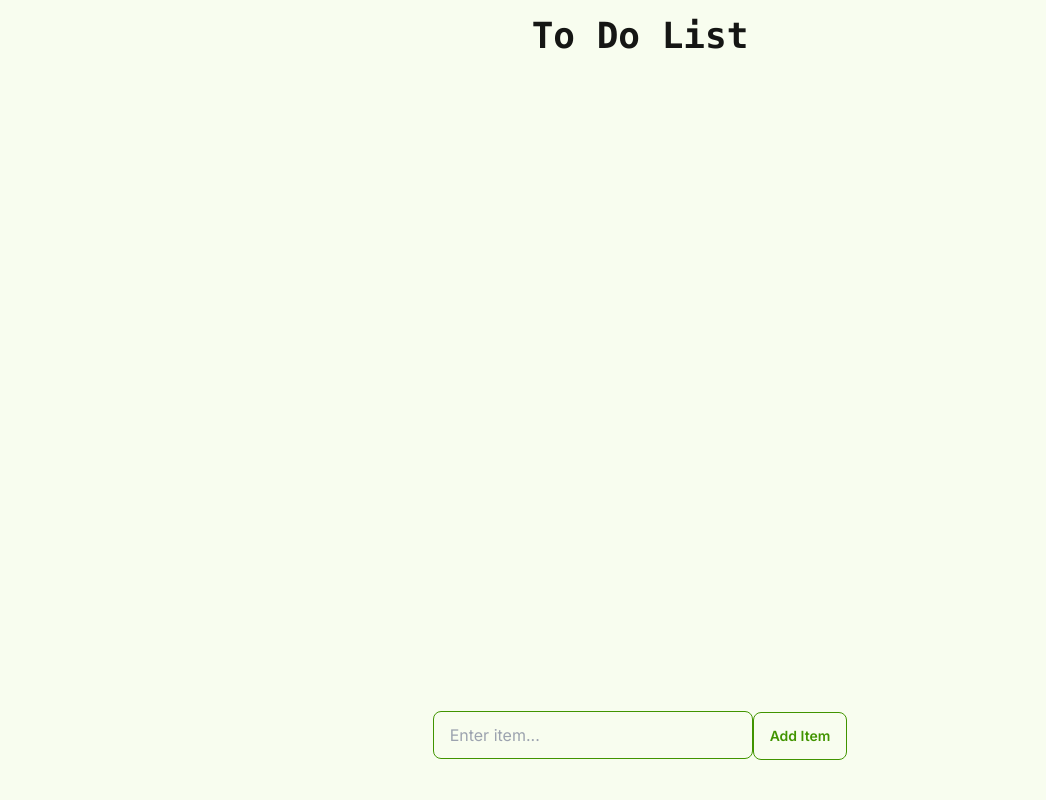
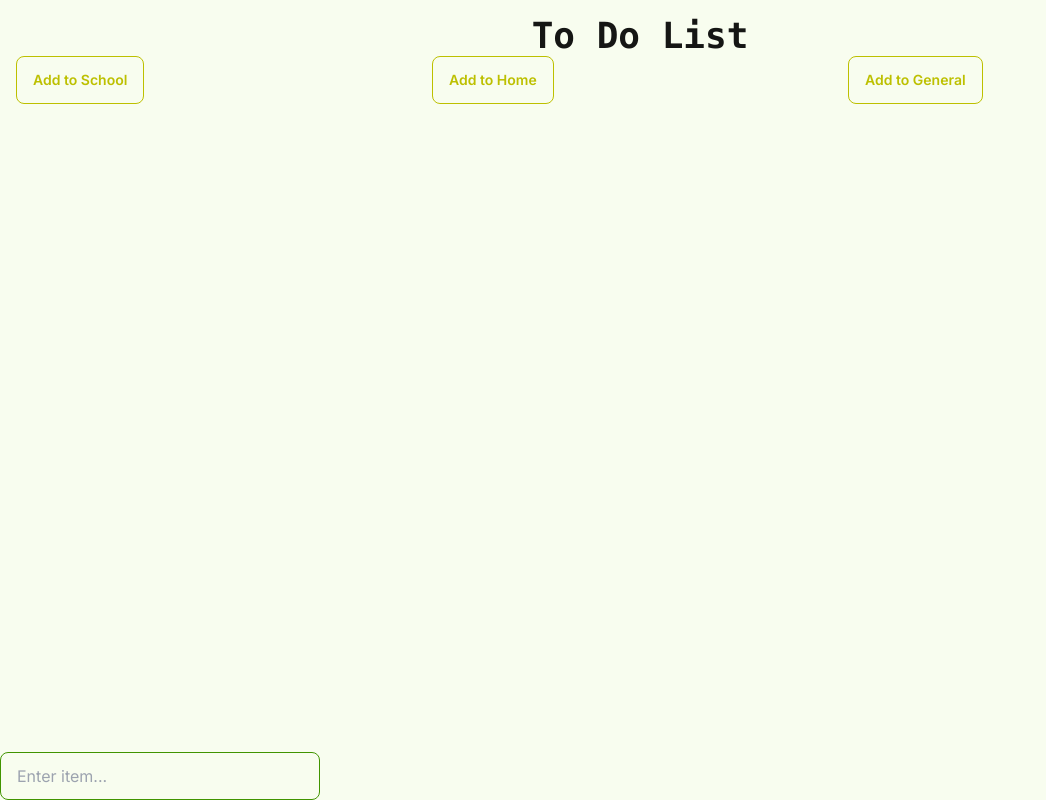
Before and after one commit to agrima1304/to-do-app, a Next.js app: page / in a window 1280 px wide. Shown: the whole page, without its empty margins (0-1046 px from the left). Built offline with nearby package versions, Linux system fonts and the light colour scheme.

Commit message:
feat: have three categories to put tasks in and and a dismissable alert is created whenever a task is completed.

```diff
--- a/app/components/AddItem.tsx
+++ b/app/components/AddItem.tsx
@@ -1,27 +1,23 @@
 import React, { useState } from "react";
 import Item from "./Item";
+import NewList from "./NewList";
 
 function AddItem() {
-  const [items, setItems] = useState([""]);
+  const [items, setItems] = useState([[""]]);
   const [inputValue, setInputValue] = useState("");
 
   const handleInputChange = (event) => {
     setInputValue(event.target.value);
   };
 
-  const handleAddItem = () => {
-    if (inputValue.trim() !== "") {
-      setItems([...items, inputValue]);
-      setInputValue("");
-    }
-  };
-
   return (
     <div>
-      <ul>
-        {items.map((item, index) => index > 0 && <Item text={item}></Item>)}
-      </ul>
-      <div className="fixed bottom-10 left-0 right-0">
+      <div className="grid grid-cols-3">
+        <NewList newTask={inputValue} Title="School" />
+        <NewList newTask={inputValue} Title="Home" />
+        <NewList newTask={inputValue} Title="General" />
+      </div>
+      <div className="fixed bottom-0 left-0 right-0">
         <input
           type="text"
           value={inputValue}
@@ -29,9 +25,6 @@ function AddItem() {
           placeholder="Enter item..."
           className="input input-bordered input-primary w-full max-w-xs"
         />
-        <button className="btn btn-outline btn-primary" onClick={handleAddItem}>
-          Add Item
-        </button>
       </div>
     </div>
   );
--- a/app/components/Item.tsx
+++ b/app/components/Item.tsx
@@ -7,11 +7,15 @@ interface Props {
 
 function Checkbox({ text }: Props) {
   const [isChecked, setIsChecked] = useState(true);
+  const [alertVisible, setAlertVisibility] = useState(false);
 
   const handleCheckboxChange = () => {
     setIsChecked(!isChecked);
   };
 
+  const dismissButton = () => {
+    setAlertVisibility(!alertVisible);
+  };
   return (
     <div>
       {isChecked && (
@@ -24,8 +28,37 @@ function Checkbox({ text }: Props) {
           {text}
         </label>
       )}
+      {!isChecked && !alertVisible && (
+        <div role="alert" className="alert alert-success">
+          <div>
+            <span>Well done on completing the task!</span>
+          </div>
+          <button onClick={dismissButton}>
+            <svg
+              xmlns="http://www.w3.org/2000/svg"
+              className="stroke-current shrink-0 h-6 w-6"
+              fill="none"
+              viewBox="0 0 24 24"
+            >
+              <path
+                strokeLinecap="round"
+                strokeLinejoin="round"
+                strokeWidth="2"
+                d="M10 14l2-2m0 0l2-2m-2 2l-2-2m2 2l2 2m7-2a9 9 0 11-18 0 9 9 0 0118 0z"
+              />
+            </svg>
+          </button>
+        </div>
+      )}
     </div>
   );
 }
 
 export default Checkbox;
+
+/*
+<div role="alert" className="alert alert-error">
+
+  <span>Error! Task failed successfully.</span>
+</div>
+*/
--- /dev/null
+++ b/app/components/NewList.tsx
@@ -0,0 +1,28 @@
+import React, { useState } from "react";
+import Item from "./Item";
+
+interface Props {
+  newTask: string;
+  Title: string;
+}
+
+const NewList = ({ newTask, Title }: Props) => {
+  const [list, setList] = useState([""]);
+  const HandleClick = () => {
+    if (newTask.trim() !== "") {
+      setList([...list, newTask]);
+    }
+  };
+  return (
+    <div>
+      <button className="btn btn-outline btn-secondary" onClick={HandleClick}>
+        Add to {Title}
+      </button>
+      <ul>
+        {list.map((item, index) => index > 0 && <Item text={item}></Item>)}
+      </ul>
+    </div>
+  );
+};
+
+export default NewList;
--- a/app/globals.css
+++ b/app/globals.css
@@ -19,5 +19,4 @@
 body {
   color: "black";
   padding: 1rem;
-  text-align: center;
 }
--- a/app/page.tsx
+++ b/app/page.tsx
@@ -6,7 +6,7 @@ import AddItem from "./components/AddItem";
 export default function Home() {
   return (
     <>
-      <h1 className="text-4xl font-mono font-bold">To Do List</h1>
+      <h1 className="text-4xl font-mono font-bold text-center">To Do List</h1>
       <AddItem></AddItem>
     </>
   );
```
